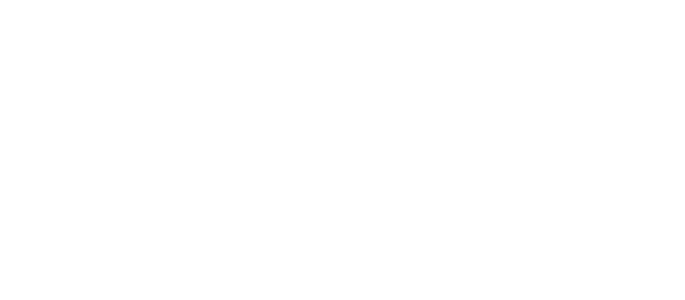
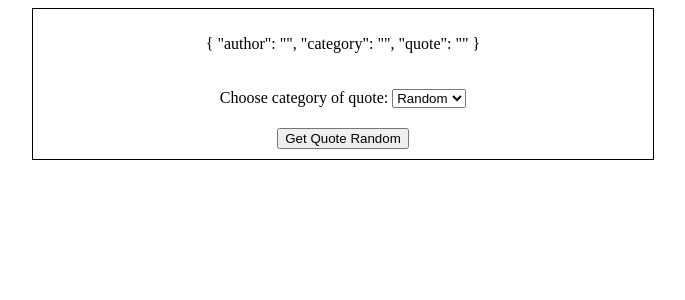
Before and after one commit to Nazarin565/quotes-api, a Vue app: page / in a window 1280 px wide. Shown: the top 300 px of the page, without its empty margins (297-982 px from the left). Built offline with nearby package versions, Linux system fonts and the light colour scheme.

Commit message:
basic get  quote logic

```diff
--- a/src/App.vue
+++ b/src/App.vue
@@ -1,22 +1,93 @@
-  <script>
-  import { ref } from 'vue';
+<script>
+import { ref } from 'vue';
 
-  export default {
-    setup() {
-      const start = ref(0)
+export default {
+  setup() {
+    const quote = ref({
+      author: '',
+      category: '',
+      quote: '',
+    })
+    const category = ref('')
 
-      return {
-        start
+    function getQuote() {
+      quote.value = {
+        author: '',
+        category: '',
+        quote: '',
       }
+      fetch('https://api.api-ninjas.com/v1/quotes?category=' + category.value, {
+        method: 'GET',
+        headers: {
+          'X-Api-Key': 'ji7i7KVCKObnhRMtB1LRmQ==AmyCMKLfmYJsYBLJ',
+          'Content-Type': 'application/json'
+        }
+      })
+        .then(response => {
+          if (!response.ok) {
+            throw new Error("Responce isn't ok");
+          }
+          return response.json();
+        })
+        .then(data => {
+          quote.value = data;
+        })
+        .catch(error => {
+          console.error('Error: ', error);
+        });
     }
-  }
+
+    return {
+      quote,
+      getQuote,
+      category
+    }
+  },
+}
 </script>
 
 <template>
-  <div class="">
+  <div class="content">
+    <p>{{ quote }}</p>
 
+    <div class="select-field">
+      <div>
+        <label for="selectCategory">Choose category of quote: </label>
+        <select v-model="category" id="selectCategory">
+          <option value="">Random</option>
+          <option value="age">Age</option>
+          <option value="alone">Alone</option>
+          <option value="amazing">Amazing</option>
+        </select>
+      </div>
+      <p v-if="category">Обрана категорія: {{ category }}</p>
+    </div>
+
+
+    <button class="getQuote" @click="getQuote">Get Quote {{ category ? `with category ${category}` : 'Random'
+      }}</button>
   </div>
+
 </template>
 
 
-<style></style>
+<style>
+.content {
+  display: flex;
+  flex-direction: column;
+  justify-content: center;
+  align-items: center;
+  gap: 20px;
+  margin: auto;
+  max-width: 600px;
+  vertical-align: auto;
+  padding: 10px;
+  border: solid 1px black;
+}
+
+.select-field {
+  display: flex;
+  flex-direction: column;
+  align-items: center;
+}
+</style>
```
